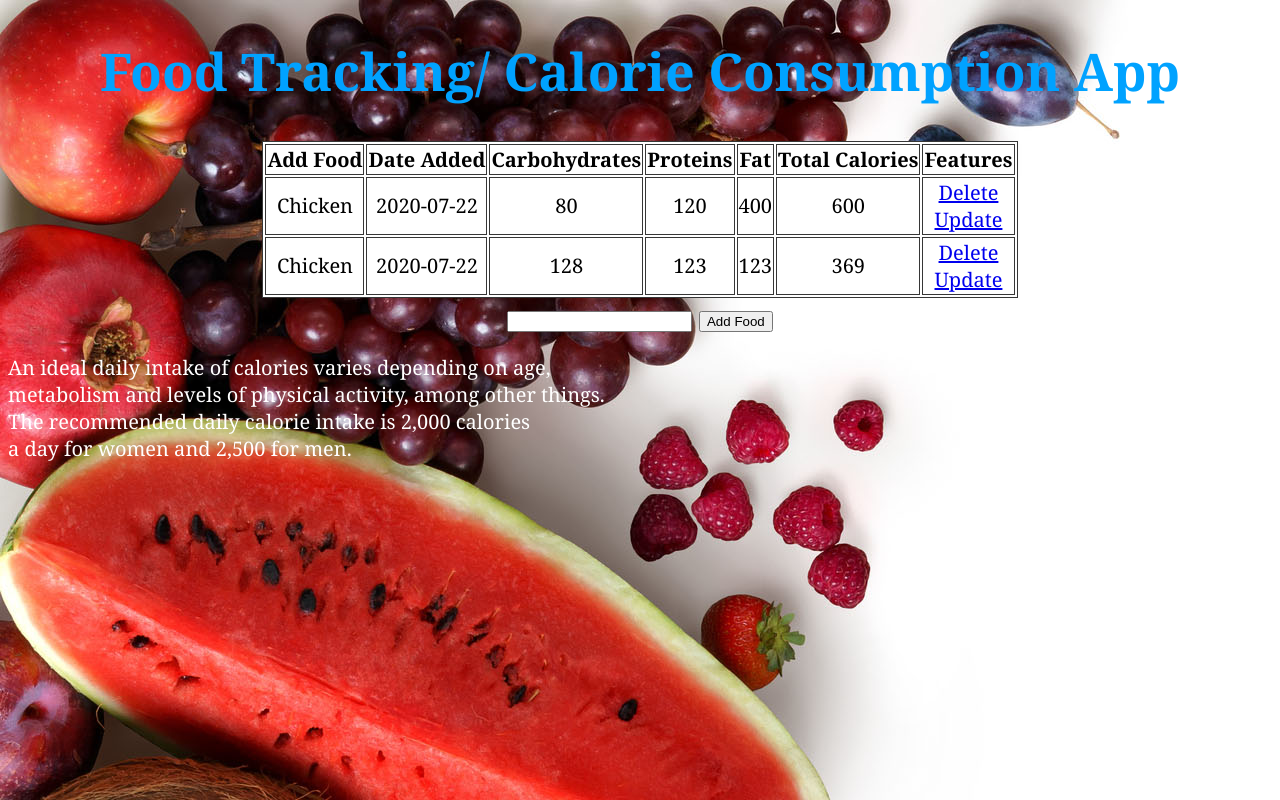
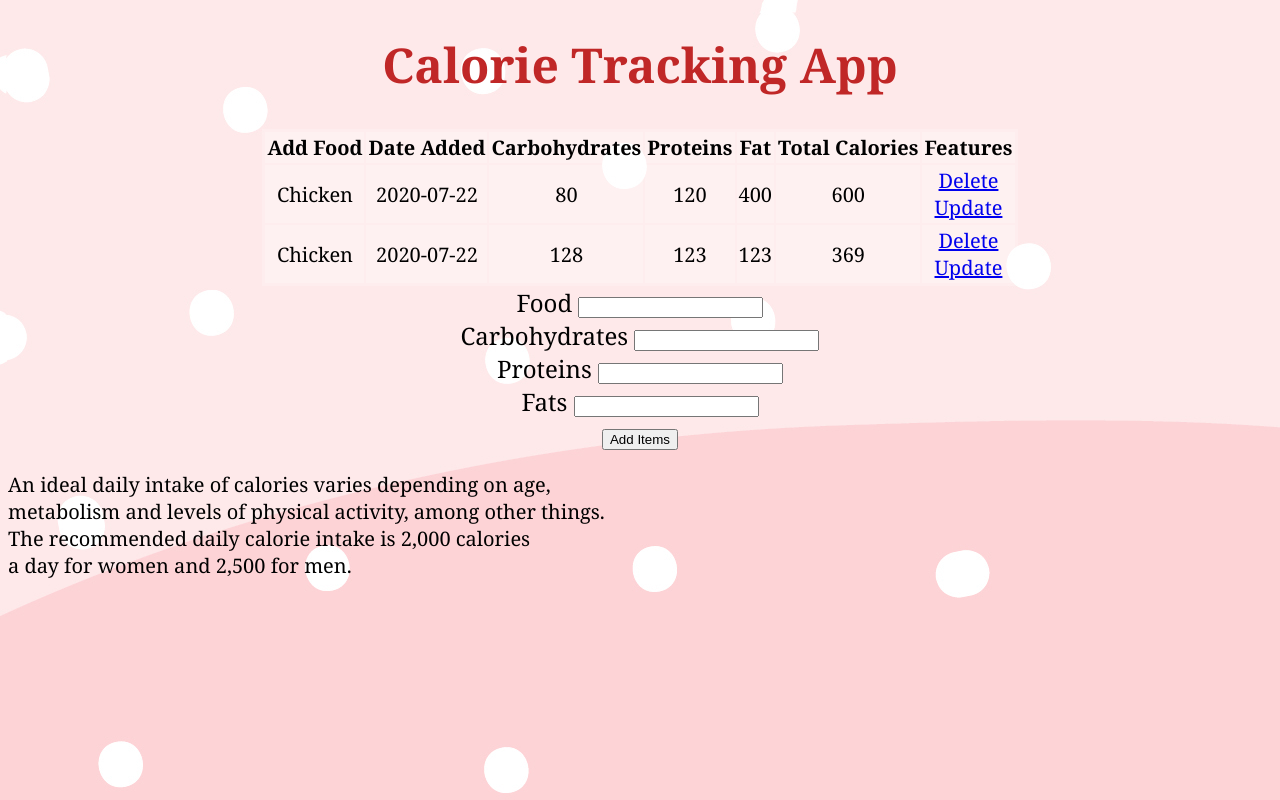
Before and after one commit to NutanNimkar/FoodLogApp, a Flask app: page / in a window 1280 px wide. Run offline with Flask 2, Linux system fonts and the light colour scheme; data comes from the database, SQL or seed files in the repository; both versions use the stored data as it was after the commit.

Commit message:
This should change the whole app

```diff
--- a/app.py
+++ b/app.py
@@ -15,17 +15,13 @@ manager = Manager(app)
 manager.add_command('db',MigrateCommand)
 class Data(db.Model):
     # for i in range(0,3):
-    rand = random.randint(20,400)
-    rand1 = random.randint(20,200)
-    rand2 = random.randint(15,100)
-    tot = rand+rand1+rand2
     id = db.Column(db.Integer, primary_key=True)
     content = db.Column(db.String(100), nullable=False)
     date_created = db.Column(db.DateTime, default=datetime.utcnow)
-    proteins = db.Column(db.Integer,default = rand1)
-    carbs = db.Column(db.Integer,default = rand)
-    fats = db.Column(db.Integer,default = rand2)
-    total=db.Column(db.Integer,default = tot)
+    proteins = db.Column(db.Integer,default = 0)
+    carbs = db.Column(db.Integer,default = 0)
+    fats = db.Column(db.Integer,default = 0)
+    total=db.Column(db.Integer,default = 0)
 
     def __repr__(self):
         return '<Task %r>' % self.id
@@ -35,61 +31,18 @@ def totalcal():
 @app.route("/", methods = ['POST','GET'])
 def add():
     if request.method =='POST':
-        add_content = request.form['add_notes']
-        #add_carbs = int(request.form['add_carbs'])
-        # add_pro = int(request.form['add_pro'])
-        # add_fat = int(request.form['add_fats'])
-        new_content = Data(content = add_content)
-        #new_carbs = Data(carbs = add_carbs)
-        # new_pro = Data(proteins = add_pro)
-        # new_fat = Data(fats = add_fat)
+        add_content = request.form.get('add_food')
+        add_carbs = int(request.form.get('add_carbs'))
+        add_pro = int(request.form['add_pro'])
+        add_fat = int(request.form['add_fats'])
+        tot = add_carbs+add_pro+add_fat
+        new_content = Data(content = add_content,carbs = add_carbs,proteins = add_pro,fats = add_fat,total = tot)
         try:
             db.session.add(new_content)
-            #db.session.commit()
-            # db.session.add(new_carbs)
-            # db.session.add(new_pro)
-            # db.session.add(new_fat)
             db.session.commit()
             return redirect('/')
         except:
             return " Issue with the text"
-        try:
-            db.session.add(new_carbs)
-            db.session.commit()
-        except:
-            return "Issue with the text2"
-    else:
-        check = Data.query.order_by(Data.date_created).all()
-        return render_template('home.html',check = check)
-
-@app.route("/", methods = ['GET','POST'])
-def carbs():
-    rand = random.randint(0,100)
-    if request.method =='POST':
-        carb_add = request.form1['add_carbs']
-        carb_data = Data(carbs = carb_add)
-
-        try:
-            db.session.add(carb_data)
-            db.session.commit()
-            return redirect('/')
-        except:
-            return "Issue with the entry"
-    else:
-        check = Data.query.order_by(Data.date_created).all()
-        return render_template('home.html',check = check)
-
-@app.route("/", methods = ['GET','POST'])
-def proteins():
-    if request.method =='POST':
-        proadd = int(request.form2['quantity'])
-        prodata = Data(proteins = proadd)
-        try:
-            db.session.add(carb_data)
-            db.session.commit()
-            return carb_data
-        except:
-            return "Issue with the entry"
     else:
         check = Data.query.order_by(Data.date_created).all()
         return render_template('home.html',check = check)
@@ -109,7 +62,10 @@ def delete(id):
 def update(id):
     update_content =  Data.query.get_or_404(id)
     if request.method == 'POST':
-        update_content.content = request.form['content']
+        update_content.content = request.form['add_food']
+        update_content.carbs = request.form['quantity1']
+        update_content.fats = request.form['quantity2']
+        update_content.proteins = request.form['quantity']
         try:
             db.session.commit()
             return redirect('/')
--- a/static/css/stylesheet.css
+++ b/static/css/stylesheet.css
@@ -1,21 +1,27 @@
 body{
-    background-image: url('../images/fru.jpg') ;
+    background-image: url('../images/fru2.jpg') ;
     background-color: rgba(255, 255, 255, 0.767);
     text-align:  center;
-    color: #00a2ff;
-    font-size: 26px;
+    color: #c02727;
+    font-size: 24px;
     font-family: Georgia, 'Times New Roman', Times, serif;
 }
 table, th, td {
-    background-color: #ffffff;
+    background-color: #ffffff31;
     margin-left: auto;
     margin-right: auto;
     color: black;
     font-size: 20px;
-    border: 0.7px solid rgb(54, 54, 54);
+    border: 0.7px solid rgba(0, 0, 0, 0);
 }
 p{
     text-align: left;
-    color:white;
+    color:rgb(0, 0, 0);
     font-size: 20px;
 }
+label{
+    color: #000;
+    display: flex
+    width: 140px;
+    text-align: right;
+}
--- a/templates/home.html
+++ b/templates/home.html
@@ -6,7 +6,7 @@
 
 {% block body %}
 <div class = "content">
-    <h1> Food Tracking/ Calorie Consumption App</h1>
+    <h1>Calorie Tracking App</h1>
     <table>
         <tr>
             <th> Add Food </th>
@@ -36,34 +36,23 @@
         {% endfor %}
     </table>
     <form action ="/" method="POST">
-        <input type ="text" name= 'add_notes' id ="content">
-        <input type="submit" value="Add Food">
+        <label>Food
+            <input type ="text"  name= 'add_food' id ="content"><br>
+        </label>
+        <label>Carbohydrates
+            <input type ="number" name= 'add_carbs' id ="quantity"><br>
+        </label>
+        <label>Proteins
+            <input type ="number" name= 'add_pro' id ="quantity1"><br></label>
+        <label>Fats
+            <input type ="number" name= 'add_fats' id ="quantity2"><br></label>
+        <input type="submit" value="Add Items">
+    </form1>
     </form>
     <p> An ideal daily intake of calories varies depending on age,<br>
         metabolism and levels of physical activity, among other things.<br>
         The recommended daily calorie intake is 2,000 calories<br>
         a day for women and 2,500 for men.</p>
 
-        <!-- input type ="number" name= 'add_carbs' id ="content">
-        <input type ="number" name= 'add_pro' id ="content">
-        <input type ="number" name= 'add_fats' id ="content">
-     -->
-    <!-- <form1 action="/" method = "POST">
-        <input type="text" id="content" name="add_carbs">
-        <input type="submit" value="Add Carbs">
-    </form1>
-
-    <form2 action="/" method = "POST">
-        <input type="number" id="quantity" name="quantity">
-        <input type="submit" value="Add Pro">
-    </form2> -->
-    <!-- <form2 action="/" method = "POST">
-        <input type="number" id="quantity" name="quantity">
-        <input type="submit" value="Add Fats">
-    </form2> -->
-    <!-- <form1 action ="/" method="POST">
-    <input type ="number" name= 'quantity' id ="quantity">
-    <input type="submit" value="Add Range">
-    </form1> -->
 </div>
 {%endblock%}
```
Also changed, not shown: templates/update.html (+16 -2 lines), note.db, static/images/fru2.jpg (added).
